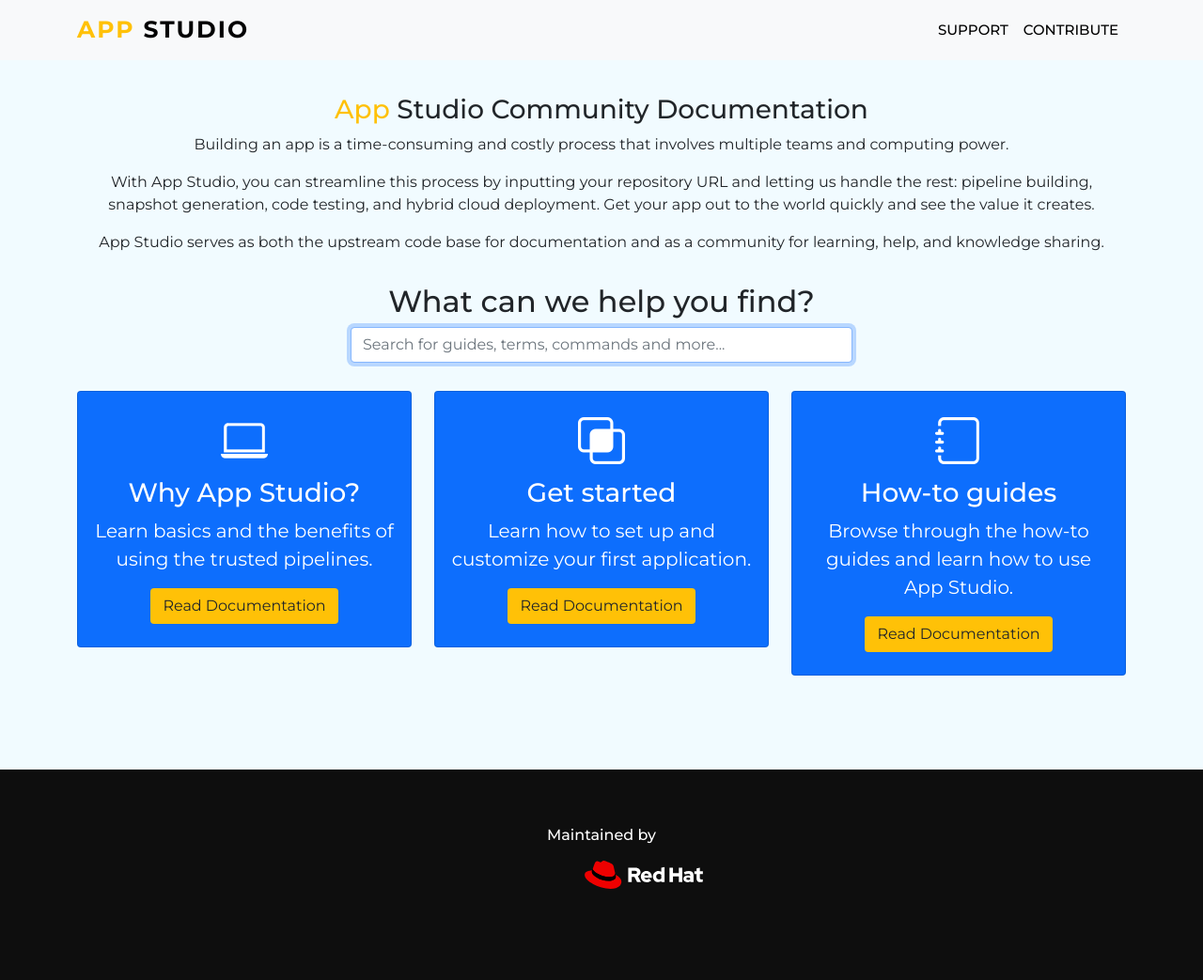
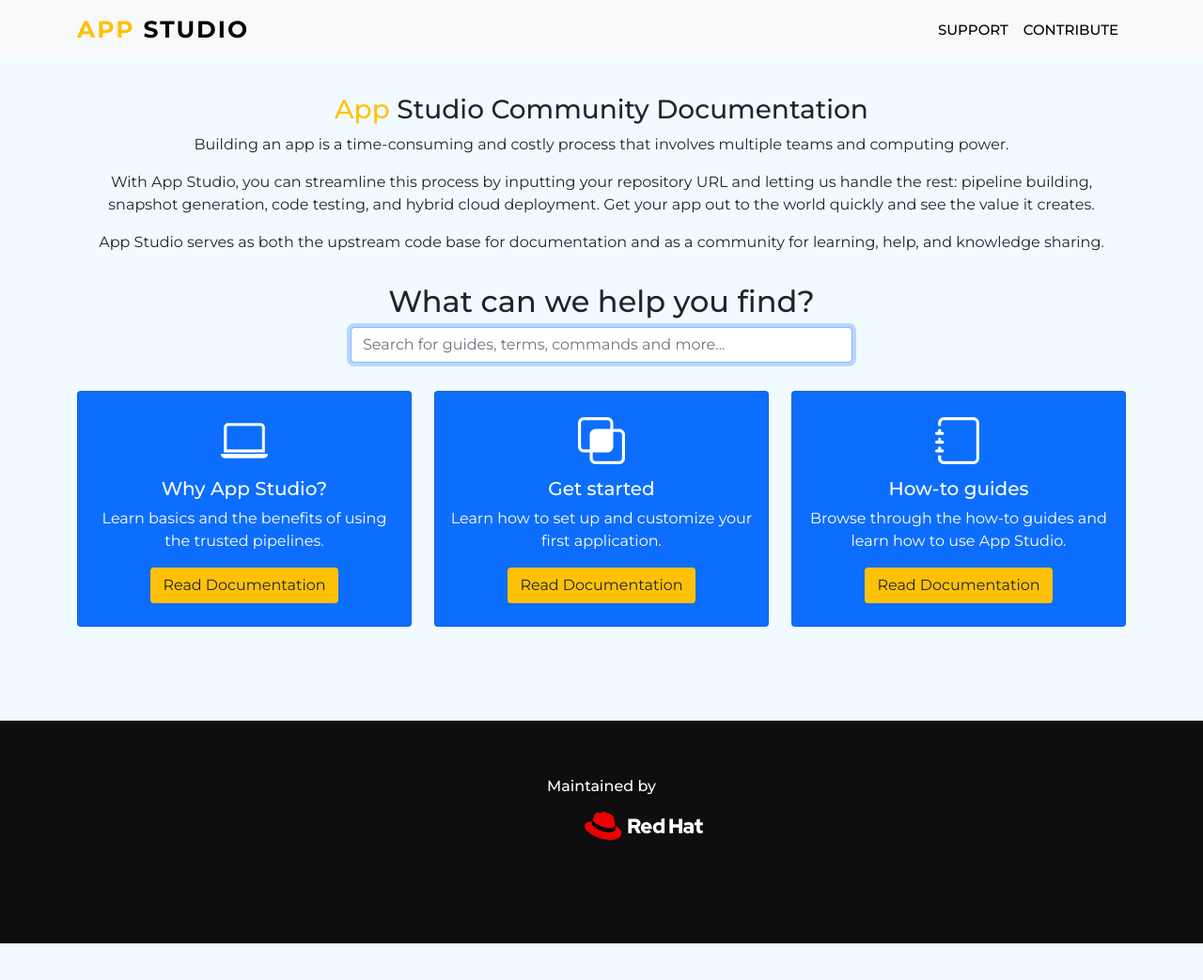
Before and after one commit to redhat-appstudio/appstudio.docs.ui.io, a Jekyll site: the page built from index.html, in a window 1280 px wide and 1056 px high. Shown: the top 1043 px of the window at 94% size. Built offline with Jekyll 4.4.1, drawn with Linux system fonts in a browser that asks for light colours; nearby versions of some CDN libraries.

Commit message:
Updated pages

```diff
--- a/_includes/guide.html
+++ b/_includes/guide.html
@@ -1,7 +1,7 @@
 <div class="card text-white text-center bg-primary pb-2">
     <div class="card-body">
         <i class="bi bi-intersect"></i>
-        <h3 class="card-title">Get started</h3>
+        <h5 class="card-title">Get started</h5>
         <p class="lead">Learn how to set up and customize your first application.</p>
         <a href="https://redhat-appstudio.github.io/docs.stonesoup.io/Documentation/main/getting-started/index.html">
             <button class="btn bg-warning text-dark">Read Documentation</button></a>
--- a/_includes/manual.html
+++ b/_includes/manual.html
@@ -1,7 +1,7 @@
 <div class="card text-white text-center bg-primary pb-2">
     <div class="card-body">
         <i class="bi bi-journal"></i>
-        <h3 class="card-title">How-to guides</h3>
+        <h5 class="card-title">How-to guides</h5>
         <p class="lead">Browse through the how-to guides and learn how to use App Studio.</p>
         <a href="https://redhat-appstudio.github.io/docs.stonesoup.io/Documentation/main/how-to-guides/proc_managed_services_onboarding.html">
         <button class="btn bg-warning text-dark">Read Documentation</button></a>
--- a/_includes/why-app-studio.html
+++ b/_includes/why-app-studio.html
@@ -1,7 +1,7 @@
 <div class="card text-white text-center bg-primary pb-2">
     <div class="card-body">
         <i class="bi bi-laptop"></i>
-        <h3 class="card-title">Why App Studio?</h3>
+        <h5 class="card-title">Why App Studio?</h5>
         <p class="lead">Learn basics and the benefits of using the trusted pipelines.</p>
         <a href="https://redhat-appstudio.github.io/docs.stonesoup.io/Documentation/main/Why/why-product-name.html">
         <button class="btn bg-warning text-dark">Read Documentation</button></a>
```
Also changed, not shown: css/bootstrap.min.css.
